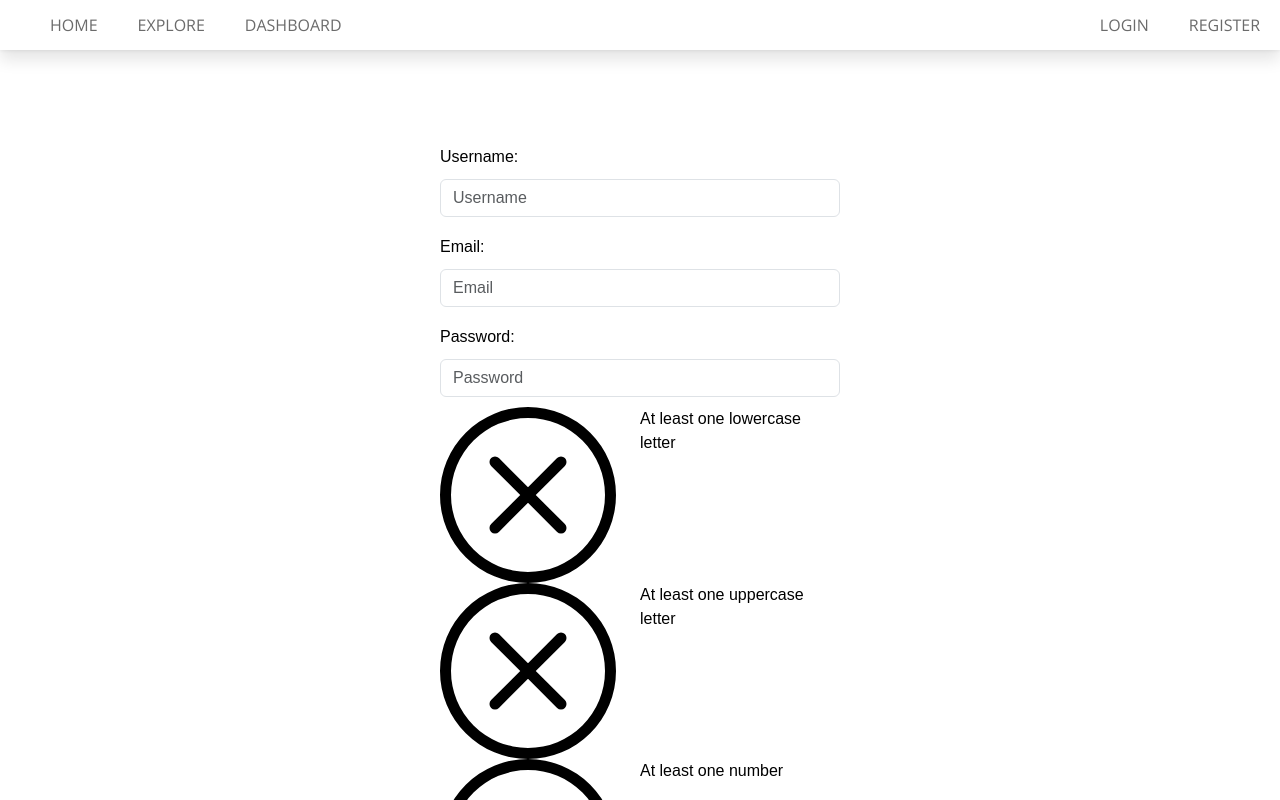
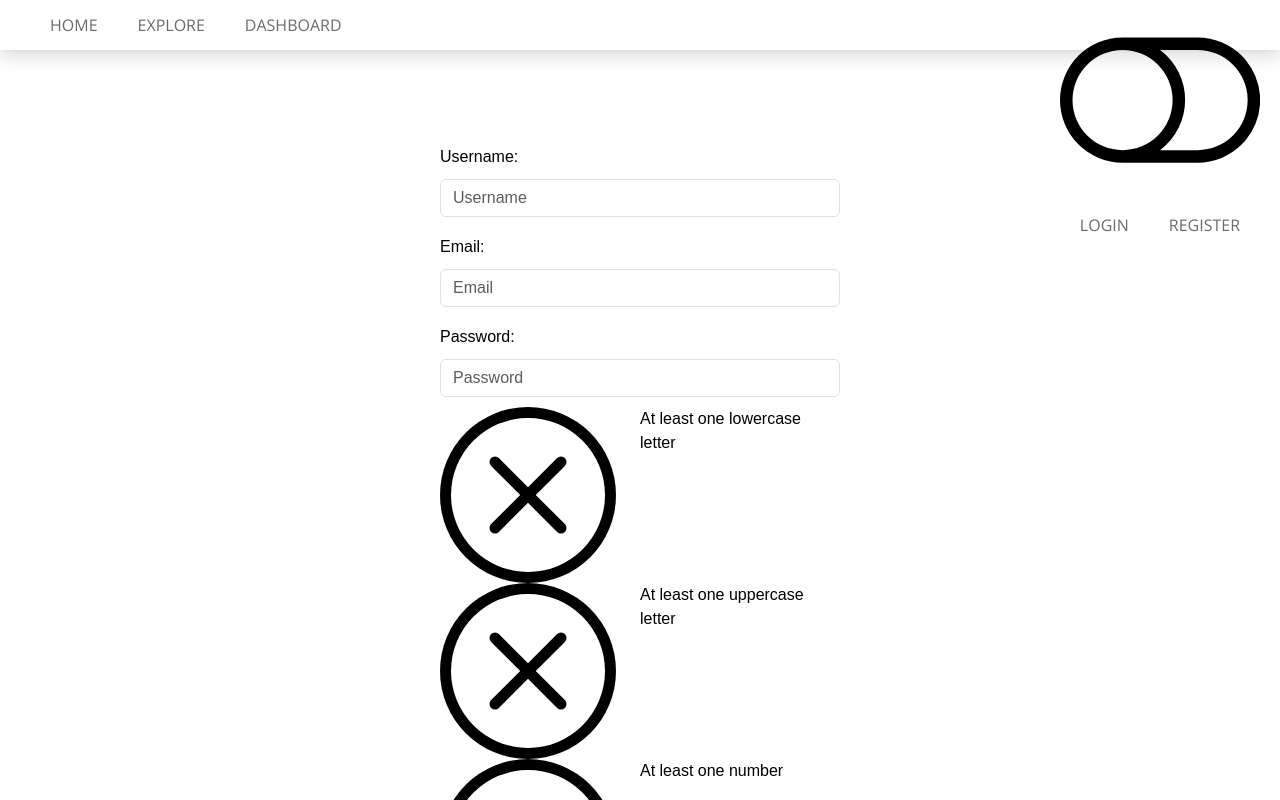
Before and after one commit to dNop90/Autolink, a React (Create React App) app in the folder client/: page /register in a window 1280 px wide. Shown: the top 800 px of the page. Built offline with nearby package versions, Linux system fonts and the light colour scheme.

Commit message:
Added a button in the nav to switch between light & dark theme

```diff
--- a/client/src/components/navbar/Navbar.css
+++ b/client/src/components/navbar/Navbar.css
@@ -36,6 +36,18 @@ nav .right{
     float: right;
 }
 
+nav .theme-toggle{
+    display: inline-block;
+    font-size: 40px;
+    cursor: pointer;
+    color: var(--color-text-link);
+    margin-right: 20px;
+}
+
+nav .theme-toggle:hover{
+    color: var(--color-text-link-hover);
+}
+
 nav ul{
     display: inline-block;
     margin: 0;
--- a/client/src/components/navbar/Navbar.tsx
+++ b/client/src/components/navbar/Navbar.tsx
@@ -2,10 +2,15 @@ import React from 'react';
 import { Link } from 'react-router-dom';
 import './Navbar.css'
 import { useAuth } from '../../contexts/AuthContext';
+import * as Icon from 'react-bootstrap-icons';
+import { useTheme } from '../../contexts/ThemeContext';
 
 const Navbar: React.FC = () => {
   const authContext = useAuth();
   const user = authContext.user;
+
+  const themeContext = useTheme();
+  const theme = themeContext.theme;
 
   return (
     <nav>
@@ -14,7 +19,15 @@ const Navbar: React.FC = () => {
         <Link to="/explore">Explore</Link>
         <Link to="/dashboard">Dashboard</Link>
       </div>
+
       <div className='right'>
+        {
+          theme > 0 ?
+          <Icon.ToggleOn className='theme-toggle' onClick={() => themeContext.setTheme(0)}/>
+          :
+          <Icon.ToggleOff className='theme-toggle'onClick={() => themeContext.setTheme(1)}/>
+        }
+
         {
           user ?
           <>
--- a/client/src/contexts/ThemeContext.tsx
+++ b/client/src/contexts/ThemeContext.tsx
@@ -49,6 +49,7 @@ export const ThemeProvider: React.FC<ThemeProviderProps> = ({ children }) => {
   function setTheme(theme_type: number)
   {
     setThemeState(theme_type);
+    Cookies.set('theme', String(theme_type), { sameSite: 'strict' });
   }
 
   return (
--- a/client/src/routeguards/UserRouteGuard.tsx
+++ b/client/src/routeguards/UserRouteGuard.tsx
@@ -6,6 +6,7 @@ function UserRouteGuard() {
     const authContext = useAuth();
     const user = authContext.user;
 
+    //Check if user login
     if(!user)
     {
         return <Navigate to="/" replace/>;
--- a/client/src/styles/Home.css
+++ b/client/src/styles/Home.css
@@ -2,7 +2,7 @@
     position: relative;
     margin-top: 50px;
     width: 100%;
-    height: calc(100vh - 54px);
+    height: calc(100vh - 50px);
 }
 
 .vid .vid-context{
--- a/client/src/styles/Login.css
+++ b/client/src/styles/Login.css
@@ -1,6 +1,7 @@
 .loginform{
     margin: 145px auto 145px;
     width: 400px;
+    line-height: 1.5;
 }
 
 .loginform label{
--- a/client/src/styles/index.css
+++ b/client/src/styles/index.css
@@ -5,6 +5,7 @@ body {
     background-color: var(--color-background-body);
     margin: 0;
     padding: 0;
+    line-height: 0;
 }
 
 h1 {
```
